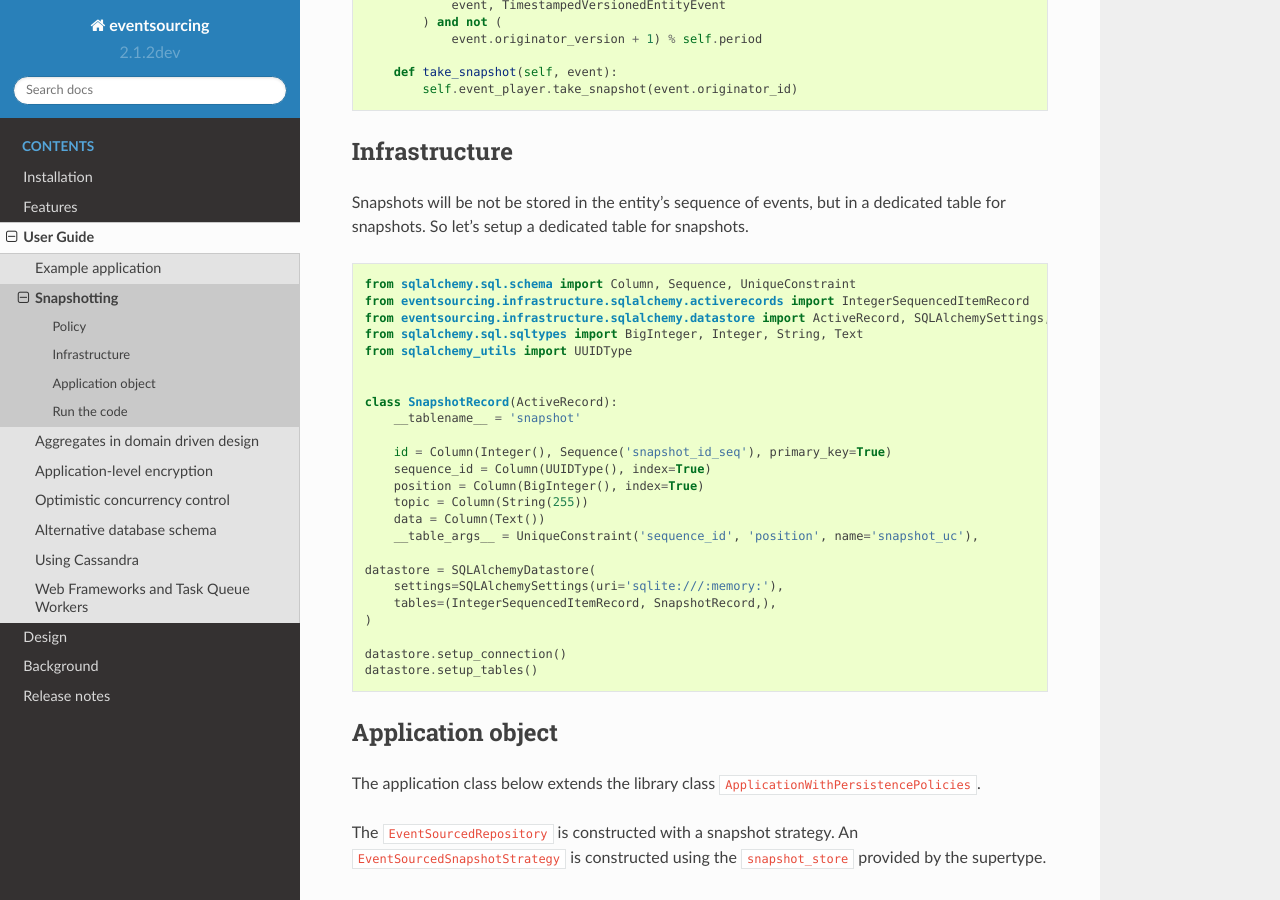
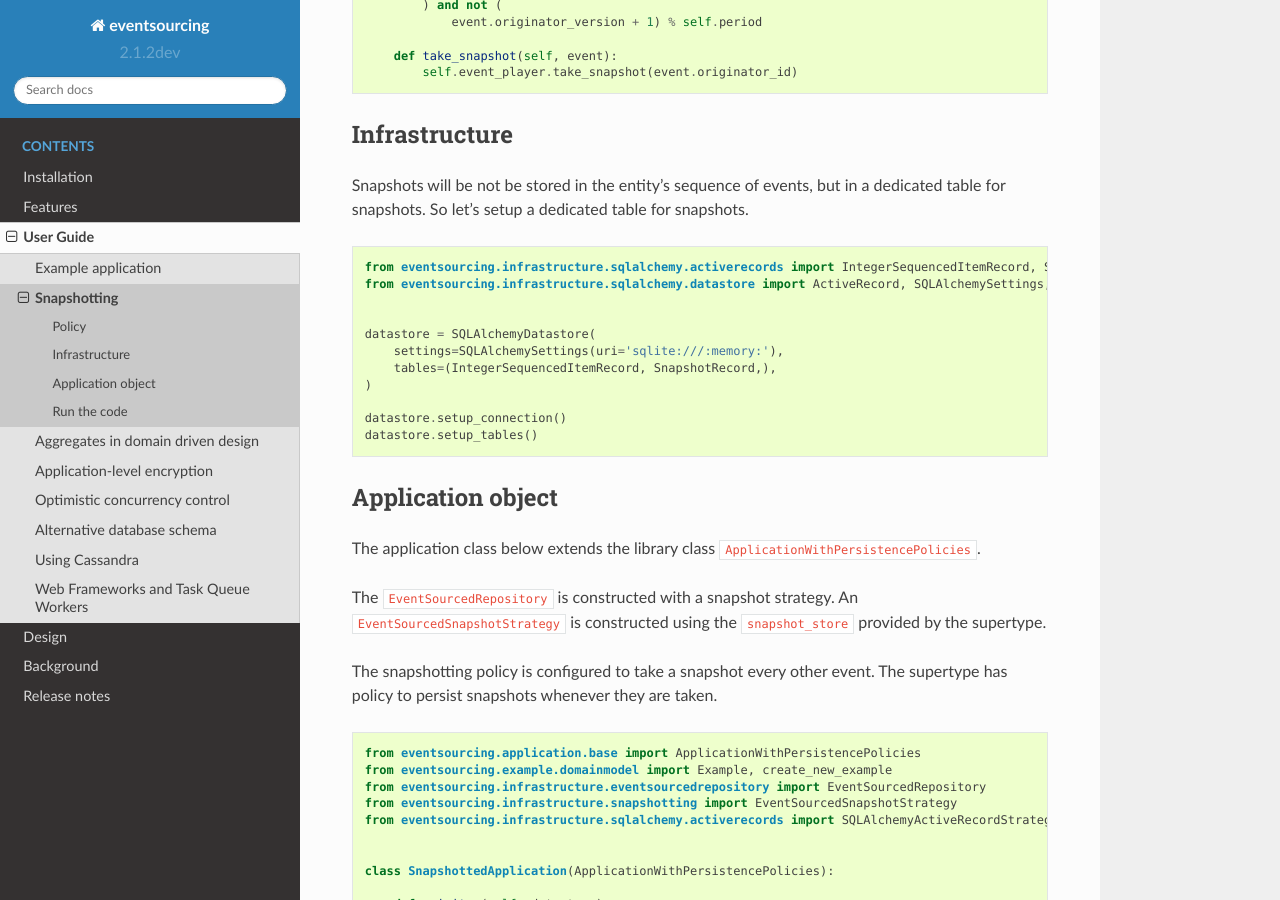
Before and after one commit to pyeventsourcing/eventsourcing, a Sphinx documentation site: the page built from docs/topics/user_guide/snapshotting.rst, in a window 1280 px wide and 900 px high, scrolled down 825 px. Built offline with Sphinx 7.4.7 and the Read the Docs theme 2.0.0, drawn with Linux system fonts in a browser that asks for light colours.

Commit message:
Simplified snapshot example.

```diff
--- a/docs/topics/user_guide/snapshotting.rst
+++ b/docs/topics/user_guide/snapshotting.rst
@@ -25,7 +25,6 @@ entity. The default value of ``2`` is effective in the example below.
     from eventsourcing.domain.model.events import subscribe, unsubscribe
     from eventsourcing.domain.model.events import TimestampedVersionedEntityEvent
     from eventsourcing.infrastructure.eventplayer import EventPlayer
-
 
 
     class ExampleSnapshottingPolicy(object):
@@ -57,22 +56,9 @@ for snapshots.
 
 .. code:: python
 
-    from sqlalchemy.sql.schema import Column, Sequence, UniqueConstraint
-    from eventsourcing.infrastructure.sqlalchemy.activerecords import IntegerSequencedItemRecord
+    from eventsourcing.infrastructure.sqlalchemy.activerecords import IntegerSequencedItemRecord, SnapshotRecord
     from eventsourcing.infrastructure.sqlalchemy.datastore import ActiveRecord, SQLAlchemySettings, SQLAlchemyDatastore
-    from sqlalchemy.sql.sqltypes import BigInteger, Integer, String, Text
-    from sqlalchemy_utils import UUIDType
 
-
-    class SnapshotRecord(ActiveRecord):
-        __tablename__ = 'snapshot'
-
-        id = Column(Integer(), Sequence('snapshot_id_seq'), primary_key=True)
-        sequence_id = Column(UUIDType(), index=True)
-        position = Column(BigInteger(), index=True)
-        topic = Column(String(255))
-        data = Column(Text())
-        __table_args__ = UniqueConstraint('sequence_id', 'position', name='snapshot_uc'),
 
     datastore = SQLAlchemyDatastore(
         settings=SQLAlchemySettings(uri='sqlite:///:memory:'),
```
